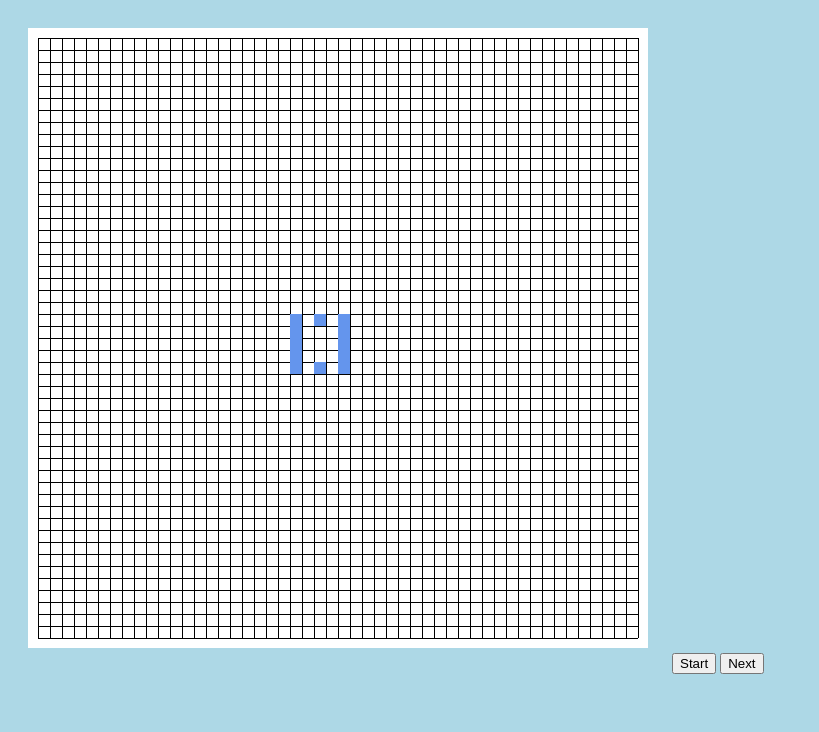
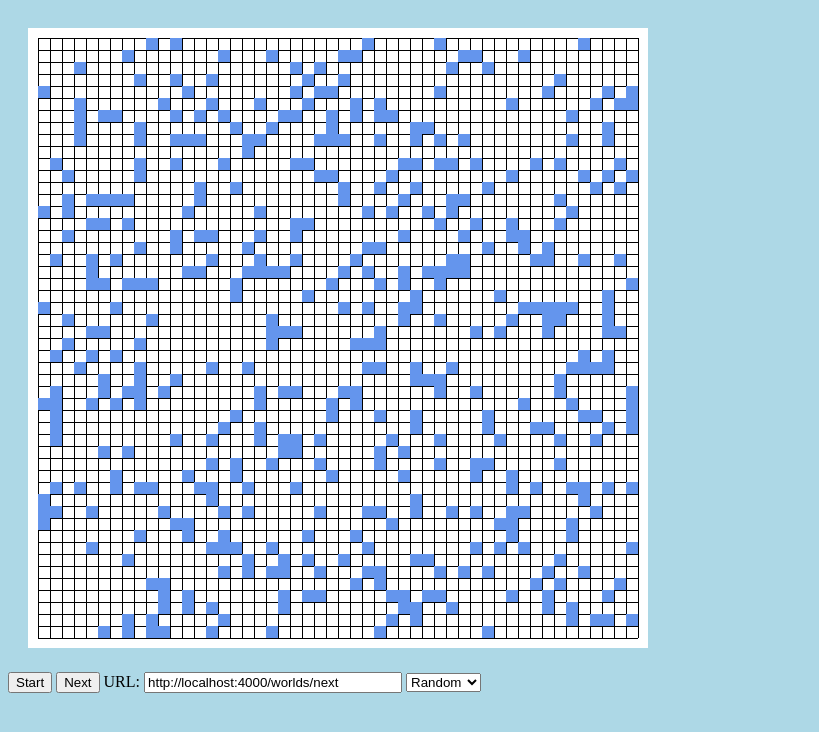
Before and after one commit to msergeant/game-of-life-client, a plain HTML site: page index.html in a window 1280 px wide. Shown: the whole page, without its empty margins (0-819 px from the left). Drawn offline with Linux system fonts and the light colour scheme.

Commit message:
Add ability to change the URL and change the start pattern

```diff
--- a/game_of_life_client.js
+++ b/game_of_life_client.js
@@ -24,11 +24,13 @@ function drawBoard(liveCells = []){
 
   function drawLiveCells() {
     liveCells.forEach( ([x, y]) => {
-      const rectX = padding + x * (cellLength);
-      const rectY = padding + y * (cellLength);
+      if(x >= 0 && x <= 49 && y >= 0 && y <= 49) {
+        const rectX = padding + x * (cellLength);
+        const rectY = padding + y * (cellLength);
 
-      context.fillStyle='rgb(100, 149, 237)';
-      context.fillRect(rectX, rectY, cellLength, cellLength);
+        context.fillStyle='rgb(100, 149, 237)';
+        context.fillRect(rectX, rectY, cellLength, cellLength);
+      }
     });
   }
 
@@ -38,10 +40,8 @@ function drawBoard(liveCells = []){
 }
 
 window.onload = () => {
-  let exploder = [[21,23], [21,24], [21,25], [21,26], [21,27], [25,23], [25,24], [25,25], [25,26], [25,27], [23,23], [23, 27]];
-  let glider = [[5,5], [6,5], [7,5], [7,4], [6,3]];
-  let currentBoard = exploder;
   let running = false;
+  let currentBoard = getBoard('randy');
   drawBoard(currentBoard);
 
   const startButton = document.getElementById("start");
@@ -49,6 +49,9 @@ window.onload = () => {
 
   const nextButton = document.getElementById("next");
   nextButton.onclick = nextClick;
+
+  const startPatterDropdown = document.getElementById("startPattern");
+  startPatterDropdown.onchange = startPatternChange;
 
   function startStopClick() {
     running = !running;
@@ -61,14 +64,39 @@ window.onload = () => {
     }
   }
 
+  function startPatternChange() {
+    if(!running) {
+      currentBoard = getBoard(document.getElementById("startPattern").value);
+      drawBoard(currentBoard);
+    }
+  }
+
+  function getBoard(boardName) {
+    const randy = [];
+    [...Array(50)].forEach((_,i) => {
+      [...Array(50)].forEach((_,j) => {
+        if(Math.random() >= 0.8) {
+          randy.push([i,j]);
+        }
+      })
+    });
+    const boards = {
+      exploder: [[21,23], [21,24], [21,25], [21,26], [21,27], [25,23], [25,24], [25,25], [25,26], [25,27], [23,23], [23, 27]],
+      glider: [[5,5], [6,5], [7,5], [7,4], [6,3]],
+      randy: randy
+    }
+    return boards[boardName];
+  }
+
   function nextClick() {
     requestNewBoard();
   }
 
   function requestNewBoard() {
     const req = new XMLHttpRequest();
+    const url = document.getElementById("urlBox").value;
     req.onload = handleNewBoard;
-    req.open("POST", "http://localhost:3000/worlds/next", true);
+    req.open("POST", url, true);
     req.setRequestHeader("Content-type", "application/json");
     req.send(JSON.stringify({live_cells: currentBoard}));
   }
@@ -78,7 +106,7 @@ window.onload = () => {
 
     drawBoard(currentBoard);
     if(running) {
-      setTimeout(requestNewBoard, 200);
+      setTimeout(requestNewBoard, 0);
     }
   }
 
--- a/index.html
+++ b/index.html
@@ -5,7 +5,16 @@
   </head>
   <body style=" background: lightblue;">
       <canvas id="canvas" width="620px" height="620px" style="background: #fff; margin:20px"></canvas>
-      <button type="button" id="start">Start</button>
-      <button type="button" id="next">Next</button>
+      <div style="width:100%">
+        <button type="button" id="start">Start</button>
+        <button type="button" id="next">Next</button>
+        <label for="urlBox">URL:</label>
+        <input style="width:250px;"type="text" id="urlBox" value="http://localhost:4000/worlds/next"/>
+        <select id="startPattern">
+          <option value="randy">Random</option>
+          <option value="exploder">Exploder</option>
+          <option value="glider">Glider</option>
+        </select>
+      </div>
   </body>
 </html>
```
